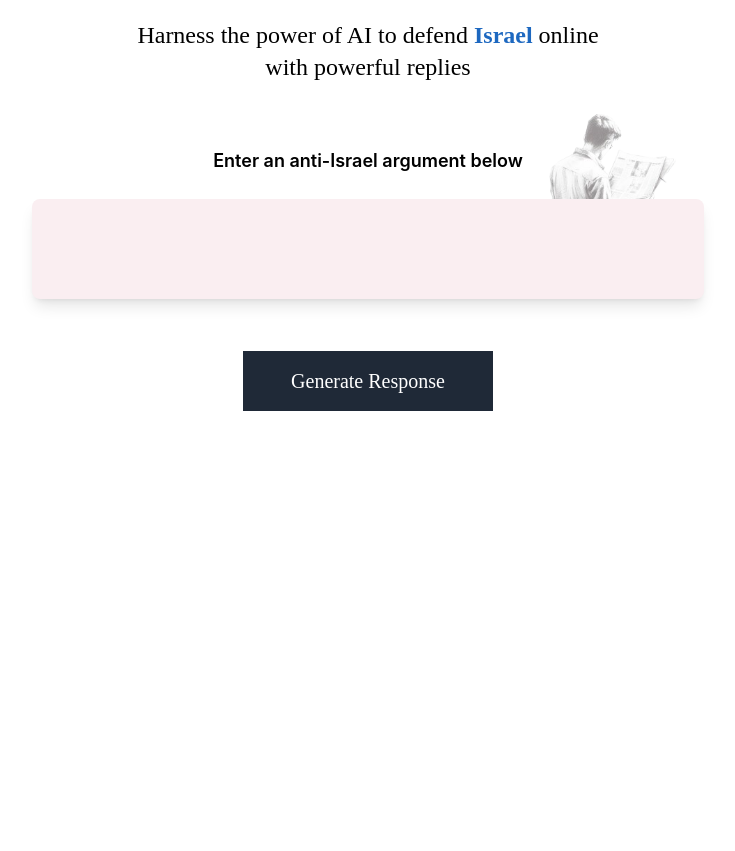
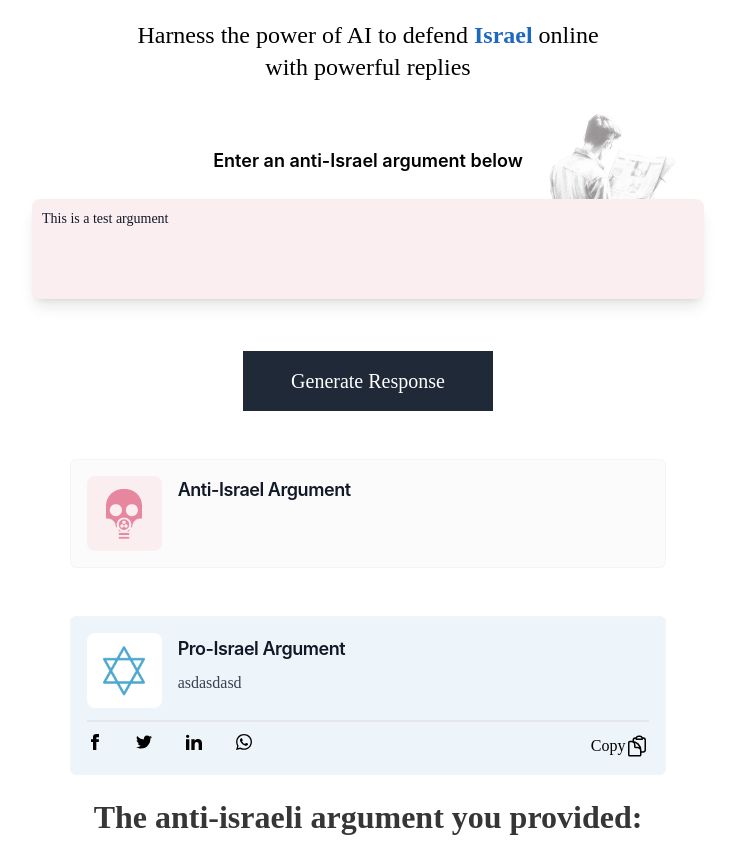
Before and after one commit to mayerlench/ai-for-israel, a website: page index.html in a window 1280 px wide. Shown: the part 101-952 px from the top of the page, without its empty margins (272-1007 px from the left). Before the commit the page ends 800 px from the top, so only its background shows below. Drawn offline with nearby package versions, Linux system fonts and the light colour scheme; no server answers; a web font is replaced by a local one.

Commit message:
Update social media icons styling

```diff
--- a/index.html
+++ b/index.html
@@ -198,10 +198,10 @@
                         <div class="border-t-2 mt-3 mb-3"></div>
 
                         <div v-if="!isStreaming" class="flex justify-between">
-                            <div class="flex w-[200px] justify-between">
+                            <div class="flex w-[165px] justify-between">
                                 <!-- Facebook -->
                                 <a href="#">
-                                    <svg xmlns="http://www.w3.org/2000/svg" class="h-5 w-5" fill="currentColor"
+                                    <svg xmlns="http://www.w3.org/2000/svg" class="h-4 w-4" fill="currentColor"
                                         viewBox="0 0 24 24">
                                         <path
                                             d="M9 8h-3v4h3v12h5v-12h3.642l.358-4h-4v-1.667c0-.955.192-1.333 1.115-1.333h2.885v-5h-3.808c-3.596 0-5.192 1.583-5.192 4.615v3.385z" />
@@ -210,7 +210,7 @@
 
                                 <!-- Twitter -->
                                 <a href="#">
-                                    <svg xmlns="http://www.w3.org/2000/svg" class="h-5 w-5" fill="currentColor"
+                                    <svg xmlns="http://www.w3.org/2000/svg" class="h-4 w-4" fill="currentColor"
                                         viewBox="0 0 24 24">
                                         <path
                                             d="M24 4.557c-.883.392-1.832.656-2.828.775 1.017-.609 1.798-1.574 2.165-2.724-.951.564-2.005.974-3.127 1.195-.897-.957-2.178-1.555-3.594-1.555-3.179 0-5.515 2.966-4.797 6.045-4.091-.205-7.719-2.165-10.148-5.144-1.29 2.213-.669 5.108 1.523 6.574-.806-.026-1.566-.247-2.229-.616-.054 2.281 1.581 4.415 3.949 4.89-.693.188-1.452.232-2.224.084.626 1.956 2.444 3.379 4.6 3.419-2.07 1.623-4.678 2.348-7.29 2.04 2.179 1.397 4.768 2.212 7.548 2.212 9.142 0 14.307-7.721 13.995-14.646.962-.695 1.797-1.562 2.457-2.549z" />
@@ -219,7 +219,7 @@
 
                                 <!-- Linkedin -->
                                 <a href="#">
-                                    <svg xmlns="http://www.w3.org/2000/svg" class="h-5 w-5" fill="currentColor"
+                                    <svg xmlns="http://www.w3.org/2000/svg" class="h-4 w-4" fill="currentColor"
                                         viewBox="0 0 24 24">
                                         <path
                                             d="M4.98 3.5c0 1.381-1.11 2.5-2.48 2.5s-2.48-1.119-2.48-2.5c0-1.38 1.11-2.5 2.48-2.5s2.48 1.12 2.48 2.5zm.02 4.5h-5v16h5v-16zm7.982 0h-4.968v16h4.969v-8.399c0-4.67 6.029-5.052 6.029 0v8.399h4.988v-10.131c0-7.88-8.922-7.593-11.018-3.714v-2.155z" />
@@ -228,7 +228,7 @@
 
                                 <!-- Whatsapp -->
                                 <a href="#">
-                                    <svg xmlns="http://www.w3.org/2000/svg" class="h-5 w-5" fill="currentColor"
+                                    <svg xmlns="http://www.w3.org/2000/svg" class="h-4 w-4" fill="currentColor"
                                         viewBox="0 0 24 24">
                                         <path
                                             d="M.057 24l1.687-6.163c-1.041-1.804-1.588-3.849-1.587-5.946.003-6.556 5.338-11.891 11.893-11.891 3.181.001 6.167 1.24 8.413 3.488 2.245 2.248 3.481 5.236 3.48 8.414-.003 6.557-5.338 11.892-11.893 11.892-1.99-.001-3.951-.5-5.688-1.448l-6.305 1.654zm6.597-3.807c1.676.995 3.276 1.591 5.392 1.592 5.448 0 9.886-4.434 9.889-9.885.002-5.462-4.415-9.89-9.881-9.892-5.452 0-9.887 4.434-9.889 9.884-.001 2.225.651 3.891 1.746 5.634l-.999 3.648 3.742-.981zm11.387-5.464c-.074-.124-.272-.198-.57-.347-.297-.149-1.758-.868-2.031-.967-.272-.099-.47-.149-.669.149-.198.297-.768.967-.941 1.165-.173.198-.347.223-.644.074-.297-.149-1.255-.462-2.39-1.475-.883-.788-1.48-1.761-1.653-2.059-.173-.297-.018-.458.13-.606.134-.133.297-.347.446-.521.151-.172.2-.296.3-.495.099-.198.05-.372-.025-.521-.075-.148-.669-1.611-.916-2.206-.242-.579-.487-.501-.669-.51l-.57-.01c-.198 0-.52.074-.792.372s-1.04 1.016-1.04 2.479 1.065 2.876 1.213 3.074c.149.198 2.095 3.2 5.076 4.487.709.306 1.263.489 1.694.626.712.226 1.36.194 1.872.118.571-.085 1.758-.719 2.006-1.413.248-.695.248-1.29.173-1.414z" />
@@ -293,15 +293,31 @@
         const socket = io();
         new Vue({
             el: '#app',
+            // data: {
+            //     argument: '',
+            //     response: null,
+            //     isLoading: false,
+            //     isStreaming: false,
+            //     error: null,
+            //     success: true,
+            //     _argument: '',
+            //     message: ''
+            // },
             data: {
-                argument: '',
-                response: null,
+                argument: 'This is a test argument',
+                response: {
+                    content: '',
+                    metadata: {
+                        link: ''
+                    }
+
+                },
                 isLoading: false,
                 isStreaming: false,
                 error: null,
                 success: true,
-                _argument: '',
-                message: ''
+                _argument: 'This is a test argument',
+                message: 'asdasdasd'
             },
             computed: {
 
```
